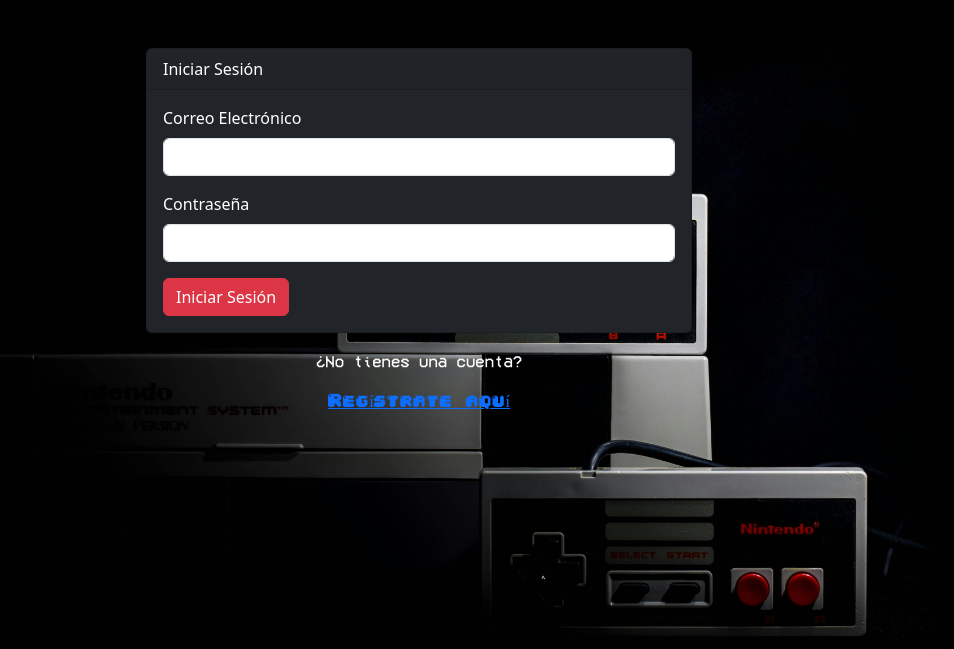
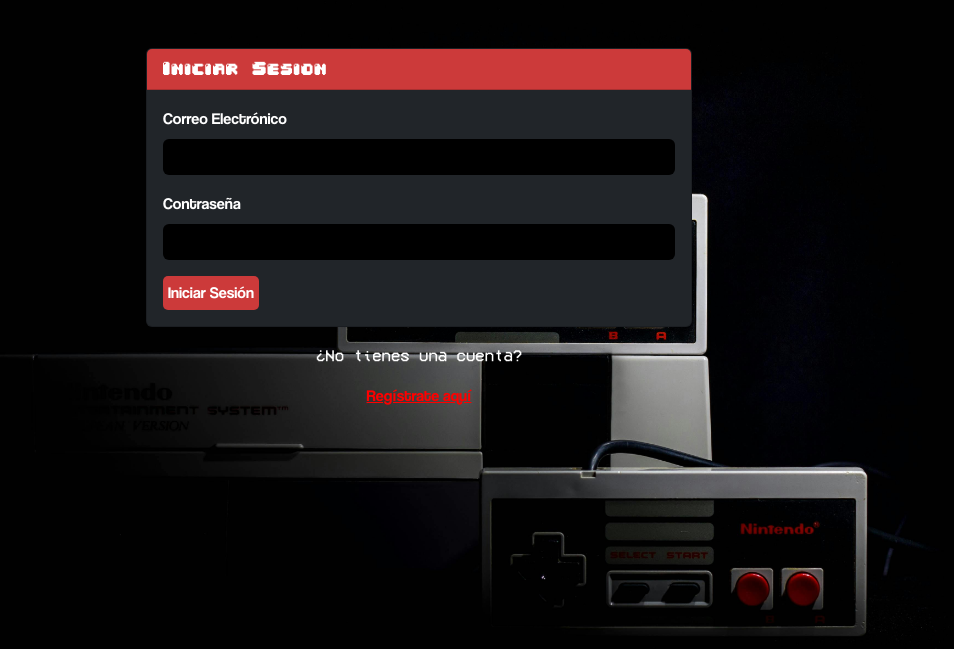
Before and after one commit to pipoblete/tiendajuegos, a Django app: page /login in a window 1280 px wide. Shown: the part 56-705 px from the top of the page, without its empty margins (221-1175 px from the left). Run offline with Django 4.2, Linux system fonts and the light colour scheme.

Commit message:
cambios cambios

```diff
--- a/tiendajuegos/juegos/static/css/style.css
+++ b/tiendajuegos/juegos/static/css/style.css
@@ -103,3 +103,32 @@
   font-family: 'Coolvetica';
   color: white;
 }
+
+.a-redireccion{
+  font-family: "Coolvetica";
+  color: red;
+}
+
+.card-header{
+  font-family: '04b_03b';
+  color: white;
+  background-color: rgb(204, 58, 58);
+}
+
+.form-label{
+  font-family: 'Coolvetica';
+  color: white;
+}
+
+.form-control{
+  font-family: 'Coolvetica';
+  color: white;
+  background-color: black;
+  border: none;
+}
+
+.card-text{
+  font-family: 'Coolvetica';
+  color: white;
+  text-align: left;
+}
--- a/tiendajuegos/juegos/templates/login.html
+++ b/tiendajuegos/juegos/templates/login.html
@@ -6,7 +6,7 @@
     <meta name="viewport" content="width=device-width, initial-scale=1.0">
     <title>Iniciar Sesión</title>
     <link rel="stylesheet" href="https://cdn.jsdelivr.net/npm/bootstrap@5.3.3/dist/css/bootstrap.min.css">
-    <link rel="stylesheet"  href="{% static 'css/style.css' %}">
+    <link rel="stylesheet"  href="{% static 'css/style.css' %}?v=1">
 </head>
 <body>
 
@@ -39,7 +39,7 @@
 
                 <div class="card text-bg-dark">
                     <div class="card-header">
-                        Iniciar Sesión
+                        Iniciar Sesion
                     </div>
                     <div class="card-body">
                         <form action="#" method="POST">
@@ -51,13 +51,13 @@
                                 <label for="contrasena" class="form-label">Contraseña</label>
                                 <input type="password" class="form-control" id="contrasena" name="contrasena" required>
                             </div>
-                            <button type="submit" class="btn btn-danger">Iniciar Sesión</button>
+                            <button type="submit" class="btn-ver">Iniciar Sesión</button>
                         </form>
                     </div>
                 </div>
                 <div class="mt-3 text-center">
                     <p>¿No tienes una cuenta? </p>
-                    <a  href="{%url 'registro' %}">Regístrate aquí</a>
+                    <a class="a-redireccion" href="{%url 'registro' %}">Regístrate aquí</a>
                 </div>
             </div>
         </div>
--- a/tiendajuegos/juegos/templates/registro.html
+++ b/tiendajuegos/juegos/templates/registro.html
@@ -5,7 +5,7 @@
     <meta charset="UTF-8">
     <meta name="viewport" content="width=device-width, initial-scale=1.0">
     <title>Registro de Usuario</title>
-    <link rel="stylesheet"  href="{% static 'css/style.css' %}">
+    <link rel="stylesheet"  href="{% static 'css/style.css' %}?v=1">
     <link rel="stylesheet" href="https://cdn.jsdelivr.net/npm/bootstrap@5.3.3/dist/css/bootstrap.min.css">
 </head>
 <body>
@@ -55,7 +55,7 @@
                                 <label for="contrasena" class="form-label">Contraseña</label>
                                 <input type="password" class="form-control" id="contrasena" name="contrasena" required>
                             </div>
-                            <button type="submit" class="btn btn-danger">Registrarse</button>
+                            <button type="submit" class="btn-ver">Registrarse</button>
                         </form>
                     </div>
                 </div>
@@ -65,7 +65,7 @@
 
     <div class="mt-3 text-center">
         <p>¿Ya tienes cuenta? </p>
-        <a href="{%url 'login' %}">Inicia sesión aquí </a>
+        <a class= "a-redireccion"href="{%url 'login' %}">Inicia sesión aquí </a>
     </div>
 
     <script src="https://cdn.jsdelivr.net/npm/bootstrap@5.3.3/dist/js/bootstrap.bundle.min.js"></script>
--- a/tiendajuegos/juegos/urls.py
+++ b/tiendajuegos/juegos/urls.py
@@ -1,9 +1,10 @@
 from django.urls import path
-from .views import index, registro, login
+from .views import index, registro, login, juegos
 
 urlpatterns = [
     path('inicio', index, name='inicio'),
     path('registro', registro, name='registro'),
     path('login', login, name='login'),
+    path('juegos', juegos, name='juegos'),
 
 ]
--- a/tiendajuegos/juegos/views.py
+++ b/tiendajuegos/juegos/views.py
@@ -13,3 +13,10 @@
 
 def login(request):
     return render(request, 'login.html')
+
+def juegos(request):
+    juegos = Juego.objects.all()
+    context = {
+        'juegos': juegos,
+    }
+    return render(request, 'juegos.html', context)
```
Also changed, not shown: tiendajuegos/juegos/templates/juegos.html (renamed from tiendajuegos/juegos/templates/index.html, +14 -44 lines).
